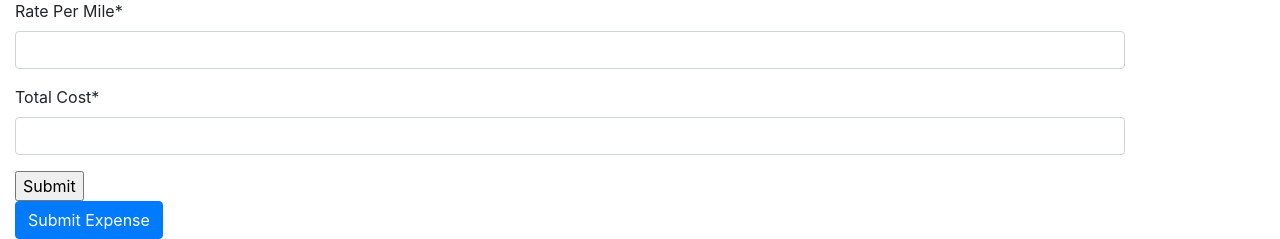
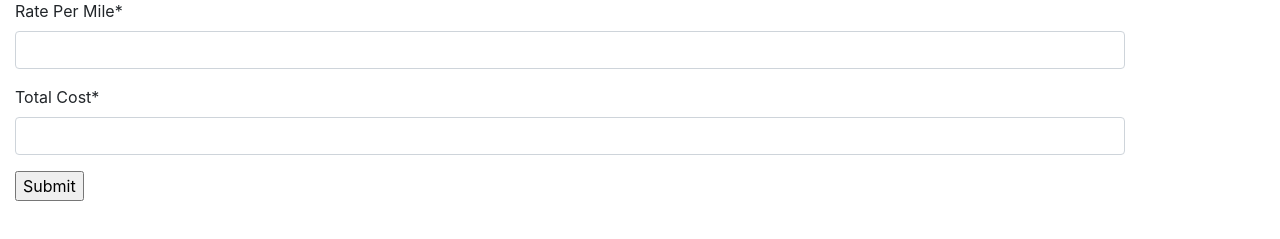
Before and after one commit to radixp0int/expensify360, a Django app: page /expense/ in a window 1280 px wide. Shown: the part 667-906 px from the top of the page. After the commit the page ends 868 px from the top, so only its background shows below. Run offline with Django 3.2, Linux system fonts and the light colour scheme; some libraries are stand-ins or nearby versions.

Commit message:
Removed old submit expense button

```diff
--- a/Expensify360/Expensify360/templates/expense.html
+++ b/Expensify360/Expensify360/templates/expense.html
@@ -34,7 +34,6 @@
             <input type="submit" value="Submit">
         </form>
 
-        <button class="btn btn-primary" type="button">Submit Expense</button>
     </div>
 
 {% endblock %}
```
